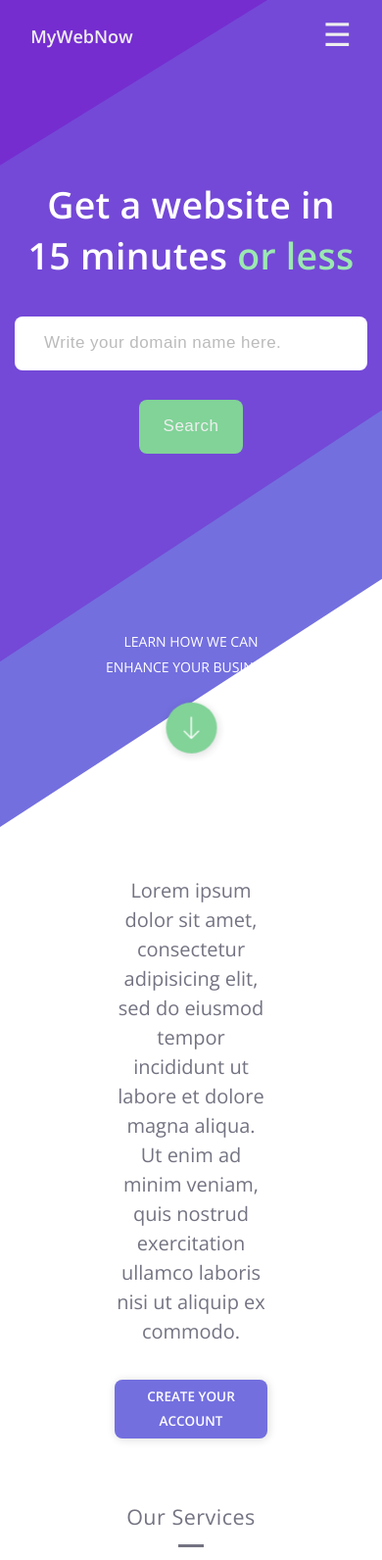
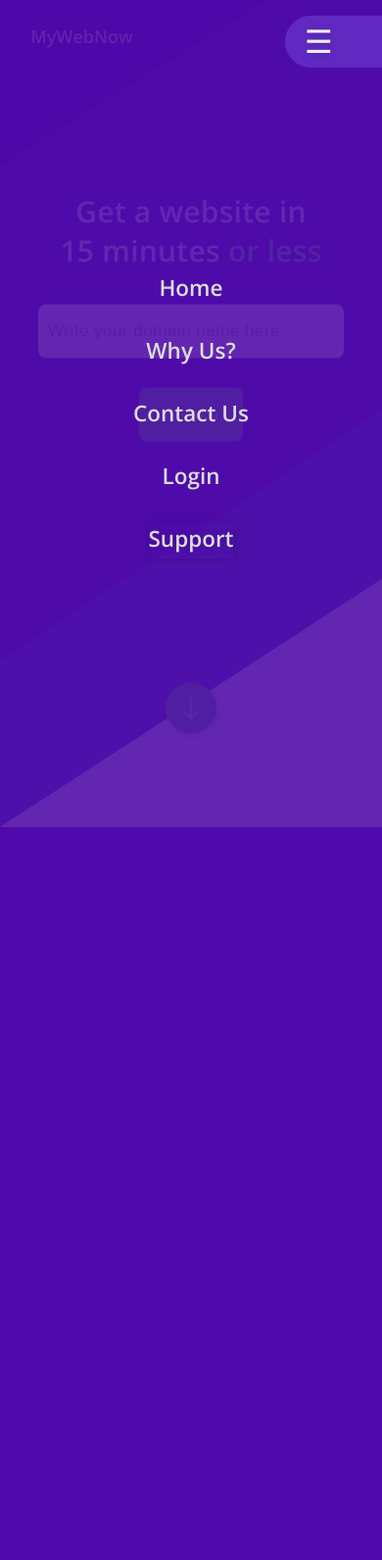
Before and after one commit to jeff-gosselin/thesis_proj, a PHP site: page / in a window 390 px wide, after a click that opens the changed part; the page is wider, and only the part inside the window is pictured. Shown: the top 1592 px of that part at 98% size. After the commit the page ends 844 px from the top of that part, so only its background shows below. Run offline with PHP 8.4, Linux system fonts and the light colour scheme.

Commit message:
finished mobile

```diff
--- a/css/index_styles.css
+++ b/css/index_styles.css
@@ -36,10 +36,9 @@ section {
 /* Top Navigation */
 nav {
 	position: absolute;
-	top: 24px;
+	top: 2.4rem;
 	right: 8%;
-	z-index: 5;
-	font-weight: 600;
+	z-index: 100;
 }
 
 .nav-list li {
@@ -51,6 +50,7 @@ nav {
 	text-decoration: none;
 	color: #eee;
 	font-size: 1.35rem;
+	font-weight: 600;
 	margin-right: 1.75em;
 }
 
@@ -69,24 +69,42 @@ nav {
 	border-radius: 4px;
 }
 
+.nav-list li a:hover {
+	color: #fff;
+}
+
+.nav-support:hover {
+	background-color: rgb(139, 221, 152);
+}
+
+/* Responsive Menu */
 label {
 	display: none;
+	position: fixed;
+	top: 1.6rem;
+	right: 0%;
 	color: #eee;
 	font-size: 3.25rem;
 	font-weight: 400;
 	line-height: 2.25rem;
+	text-shadow: rgba(0, 0, 0, .2) 1px 1px 10px;
+	padding: 1.5rem 5rem 1.5rem 2rem;
+	border-radius: 10rem 0 0 10rem;
+	background-color: rgba(116, 73, 215, .5);
+	z-index: 100;
 }
 
 #toggle {
 	display: none;
 }
 
-.nav-list li a:hover {
-	color: #fff;
-}
-
-.nav-support:hover {
-	background-color: rgb(139, 221, 152);
+.overlay {
+	display: none;
+	position: fixed;
+	background-color: rgba(72, 0, 163, 0.85);
+	width: 100vw;
+	height: 100vh;
+	z-index: 50;
 }
 /**/
 
@@ -433,11 +451,9 @@ footer {
 }
 /***** END: Footer *****/
 
+/***** START: Media Queries *****/
+
 @media (max-width: 720px) {
-
-	nav > ul {
-		display: none;
-	}
 
 	label {
 		display: block;
@@ -445,10 +461,53 @@ footer {
 
 	label:hover {
 		color: #fff;
-		font-size: 3.35rem;
 		cursor: pointer;
 		transition: .3s ease;
 	}
+
+	#toggle:checked ~ div,
+	#toggle:checked ~ nav > ul {
+		display: block;
+	}
+
+
+
+	.nav-list {
+		position: fixed;
+		display: none;
+		top: 50%;
+		left: 50%;
+		transform: translate(-50%, -50%);
+		text-align: center;
+	}
+
+	.nav-list li {
+		display: block;
+		margin: 2.25rem;
+	}
+
+	.nav-list li a:hover {
+		border-bottom: 2px solid #fff;
+	}
+
+	.nav-list li a {
+		color: #ddd;
+		font-size: 2.75rem;
+		font-weight: 700;
+		margin: 0;
+		padding: 0 0 .5rem 0;
+	}
+
+	.nav-list li:nth-child(3) a {
+		margin-right: 0;
+	}
+
+	.nav-support, .nav-support:hover {
+		background-color: rgba(0, 0, 0, 0);
+		padding: 0 0 .5rem 0;
+		border-radius: 0;
+	}
+
 	/* .hamburger {
 	  width: 30px;
 	}
@@ -491,4 +550,49 @@ footer {
 	.domain {
 		padding: 1.75rem 6rem 1.75rem 3rem;
 	}
+
+	.how-content {
+		width: 80%;
+	}
+
+	.how-content p {
+		font-size: 1.35rem;
+	}
 }
+
+@media (max-width: 430px) {
+
+	.nav-list li a {
+		font-size: 2.25rem;
+	}
+
+	.hero-content h1 {
+		font-size: 3rem;
+		line-height: 4rem;
+	}
+
+	.submit {
+		display: block;
+		margin: 30px auto;
+	}
+
+	.domain {
+		padding: 1.75rem 1rem 1.75rem 1rem;
+		width: 80%;
+	}
+
+	.arrow-down h3 {
+		display: none;
+	}
+
+	.account-content h2 {
+		text-align: center;
+	}
+
+	footer {
+		display: none;
+	}
+}
+
+
+/***** END: Media Queries *****/
--- a/index.html
+++ b/index.html
@@ -10,10 +10,15 @@
 	</head>
 	<body>
 
-		<!-- Header/Hero Banner -->
-		<header class="hero-wrapper">
-			<div class="hero-logo">MyWebNow</div>
 
+		<!-- Responsive Nav -->
+		<div>
+		<label for="toggle">&#9776;</label>
+
+		<input type="checkbox" id="toggle">
+
+
+		<!-- Top Navigation -->
 		<nav>
 			<ul class="nav-list">
 				<li><a href="#">Home</a></li>
@@ -22,12 +27,15 @@
 				<li><a href="#">Login</a></li>
 				<li><a href="#" class="nav-support">Support</a></li>
 			</ul>
-				<label for="toggle">&#9776;</label>
-				<input type="checkbox" id="toggle">
-				<!-- <div class="hamburger">
-					<div></div>
-				</div> -->
 		</nav>
+		<div class="overlay"></div>
+		</div>
+
+
+
+		<!-- Header/Hero Banner -->
+		<header class="hero-wrapper">
+			<div class="hero-logo">MyWebNow</div>
 
 			<div class="hero-content">
 				<h1>Get a website in<br>15 minutes <span>or less</span></h1>
@@ -36,7 +44,6 @@
 					<input class="submit" type="submit" name="submit" value="Search">
 				</form>
 			</div>
-
 
 			<div class="hero-middle">
 				<div class="hero-top">
--- a/js/index.js
+++ b/js/index.js
@@ -8,10 +8,22 @@ links.forEach(link => {
 
 // Hamburger Menu
 
-const burger = document.querySelector('.hamburger');
+const burger = document.querySelector('label');
+const toggle = document.querySelector('#toggle:checked + div.overlay');
+const nav = document.querySelector('.nav-list');
+const ol = document.querySelector('.overlay');
+
 burger.addEventListener('click', (e) => {
-	console.log(e.target);
+	console.log(toggle);
+	// if (!toggle.checked) {
+	// 	ol.style.display = "block";
+	// 	nav.style.display = "block";
+	// } else if (window.innerWidth < 720){
+	// 	ol.style.display = "none";
+	// 	nav.style.display = "none";
+	// };
 })
+
 
 
 //////////////////////////////////////////////////////////////////
```
Lines whose indentation alone changed are shown as unchanged.
